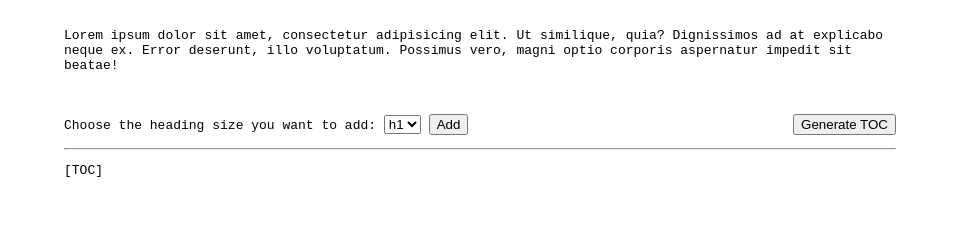
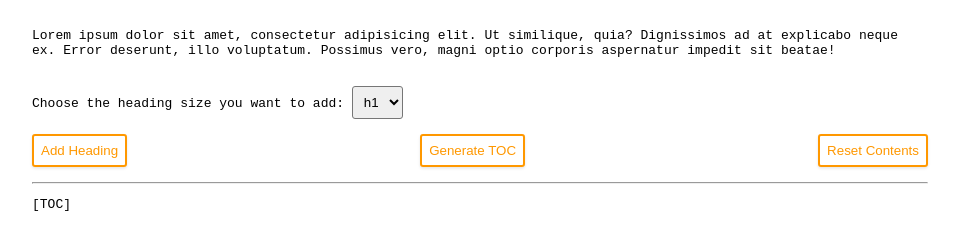
Before and after one commit to KingsleyXie/TOC-Generator, a plain HTML site: page demo/index.html in a window 1280 px wide. Shown: the whole page, without its empty margins (160-1119 px from the left). Drawn offline with Linux system fonts and the light colour scheme.

Commit message:
:art: Optimize Some Style

```diff
--- a/assets/toc.css
+++ b/assets/toc.css
@@ -29,3 +29,30 @@
 .toc-off .toc-title {
 	background-image: url(./toc-off.png);
 }
+
+.buttons {
+	display: flex;
+	flex-wrap: wrap;
+	justify-content: space-between;
+	margin: 15px 0;
+}
+.buttons button {
+	cursor: pointer;
+	user-select: none;
+	outline: none;
+	color: #FF9800;
+	border-color: #FF9800;
+	border-style: solid;
+	border-radius: 3px;
+	background-color: transparent;
+	box-shadow: 0 1.5px 3px rgba(0,0,0,0.1);
+	transition: all .3s;
+}
+.buttons button:hover {
+	box-shadow: 0 5px 7px rgba(0,0,0,0.15);
+}
+button,
+select {
+	padding: 7px;
+	border-radius: 3px;
+}
--- a/demo/index.html
+++ b/demo/index.html
@@ -7,7 +7,7 @@
 	<style>
 		@media (min-width: 520px) {
 			body {
-				width: 65%;
+				width: 70%;
 			}
 		}
 		body {
@@ -20,7 +20,6 @@
 <body>
 	<br><p>Lorem ipsum dolor sit amet, consectetur adipisicing elit. Ut similique, quia? Dignissimos ad at explicabo neque ex. Error deserunt, illo voluptatum. Possimus vero, magni optio corporis aspernatur impedit sit beatae!</p><br>
 
-	<p>
 	Choose the heading size you want to add:
 	<select id="selection" onchange="addHeading();">
 		<option value="h1">h1</option>
@@ -31,9 +30,11 @@
 		<option value="h6">h6</option>
 	</select>
 
-		<button onclick="addHeading();">Add</button>
-		<button style="float: right;" onclick="generateTOC();">Generate TOC</button>
-	</p>
+	<div class="buttons">
+		<button onclick="addHeading();">Add Heading</button>
+		<button onclick="generateTOC();">Generate TOC</button>
+		<button onclick="resetContents();">Reset Contents</button>
+	</div>
 
 	<hr><section class="post-content"><p>[TOC]</p></section>
 
```
Lines whose indentation alone changed are shown as unchanged.
